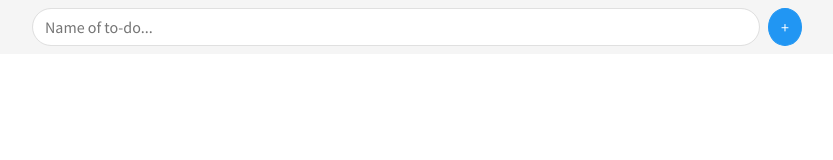
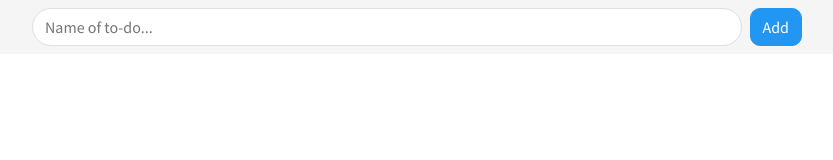
Before and after one commit to window-ops/todo, a plain HTML site: page index.html in a window 1280 px wide. Shown: the whole page, without its empty margins (223-1056 px from the left). Drawn offline with Linux system fonts and the light colour scheme.

Commit message:
Update file index.html

```diff
--- a/index.html
+++ b/index.html
@@ -11,7 +11,7 @@
     <nav class="navbar navbar-expand-lg bg-light">
       <div class="container-fluid">
         <input class="form-control rounded-pill mr-2" placeholder="Name of to-do..." id="todo-input">
-        <button class="btn btn-primary rounded-circle" id="add-todo">+</button>
+        <button class="btn btn-primary" id="add-todo">Add</button>
       </div>
     </nav>
     <div class="container-fluid">
```
